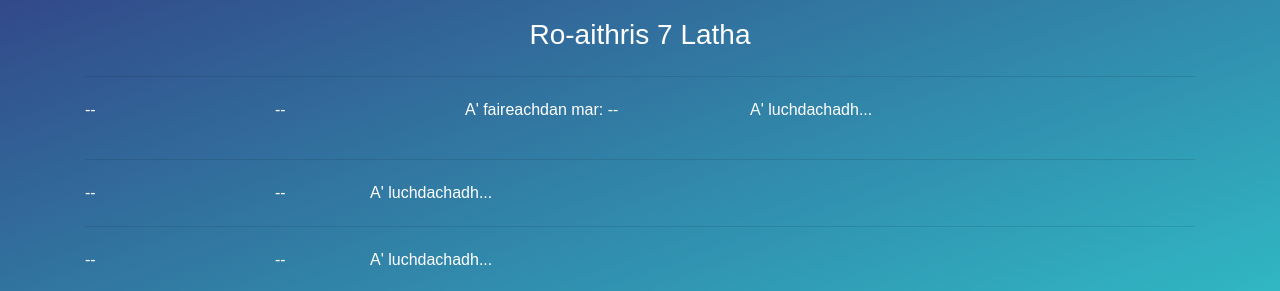
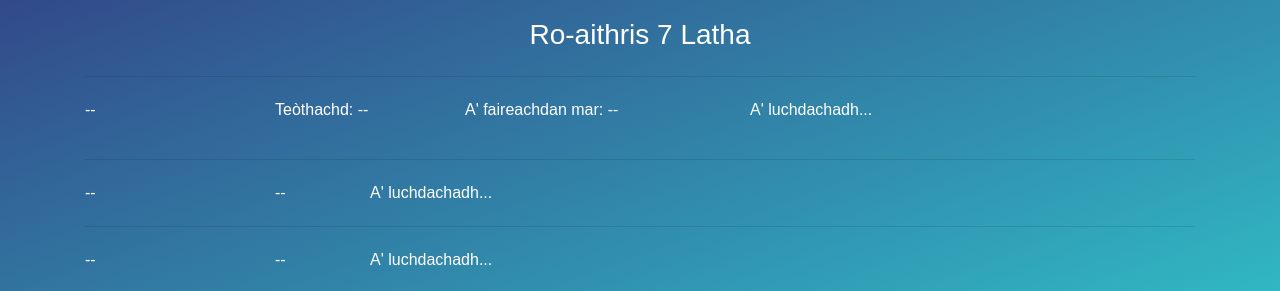
Before and after one commit to angeidheal/aimsir, a Jekyll site: the page built from index.html, in a window 1280 px wide. Shown: the part 446-737 px from the top of the page. Built offline with Jekyll 4.4.1, drawn with Linux system fonts in a browser that asks for light colours; nearby versions of some CDN libraries; a script that is not in the unit is left out.

Commit message:
Update index.html

```diff
--- a/index.html
+++ b/index.html
@@ -44,11 +44,11 @@ title: Dachaigh
         <div class="col-md-2 day-1-day">
           --
         </div>
-        <div class="col-md-2 day-1-temp">
-          --
+        <div class="col-md-2">
+          <p>Teòthachd: <span class="day-1-temp">--</span></p>
         </div>
         <div class="col-md-3">
-          <p>A' faireachdan mar: <span class="day-1-app-temp"> --</span></p>
+          <p>A' faireachdan mar: <span class="day-1-app-temp">--</span></p>
         </div>
         <div class="col-md-5 day-1-summary">
           A' luchdachadh...
```
